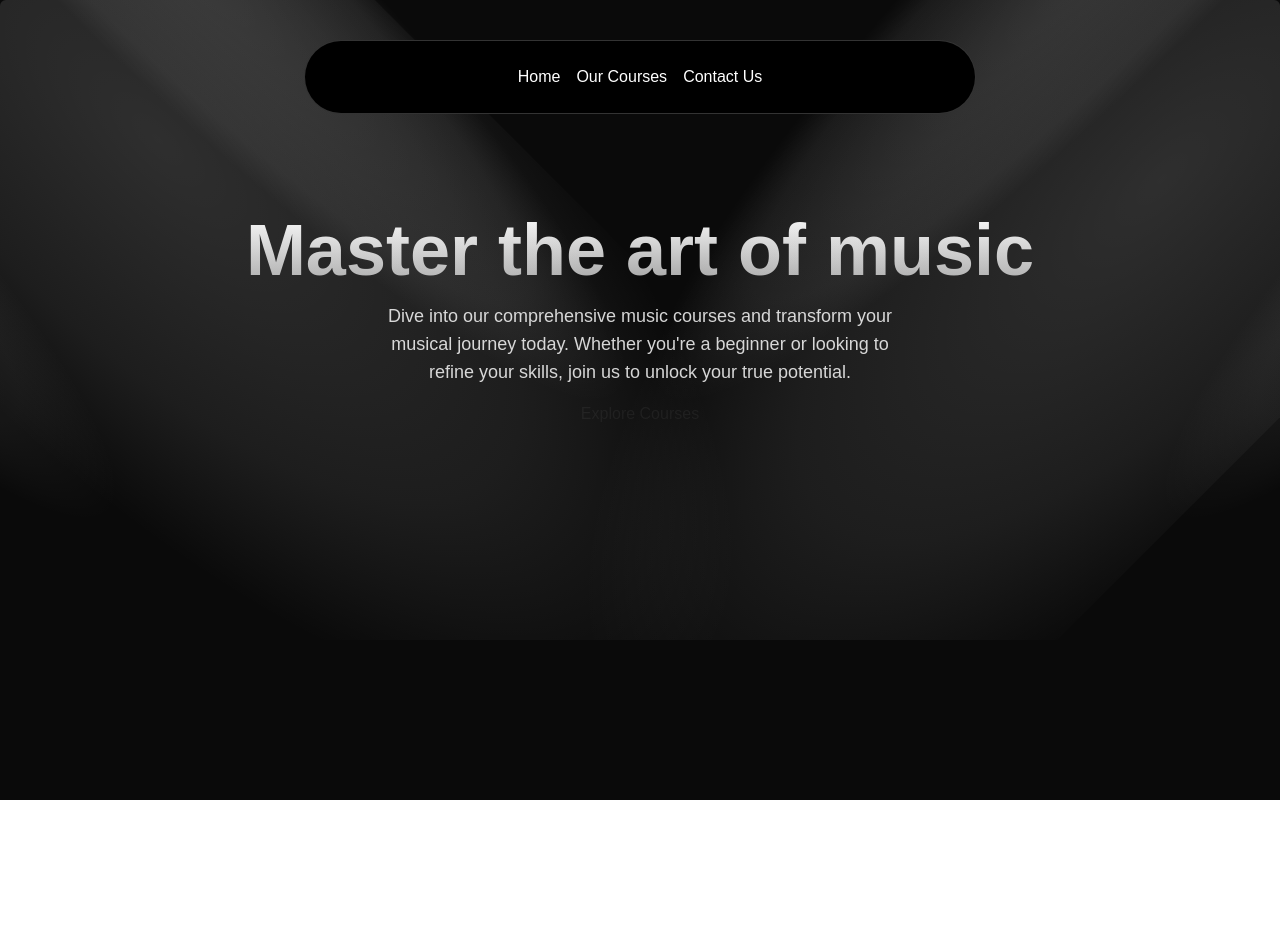
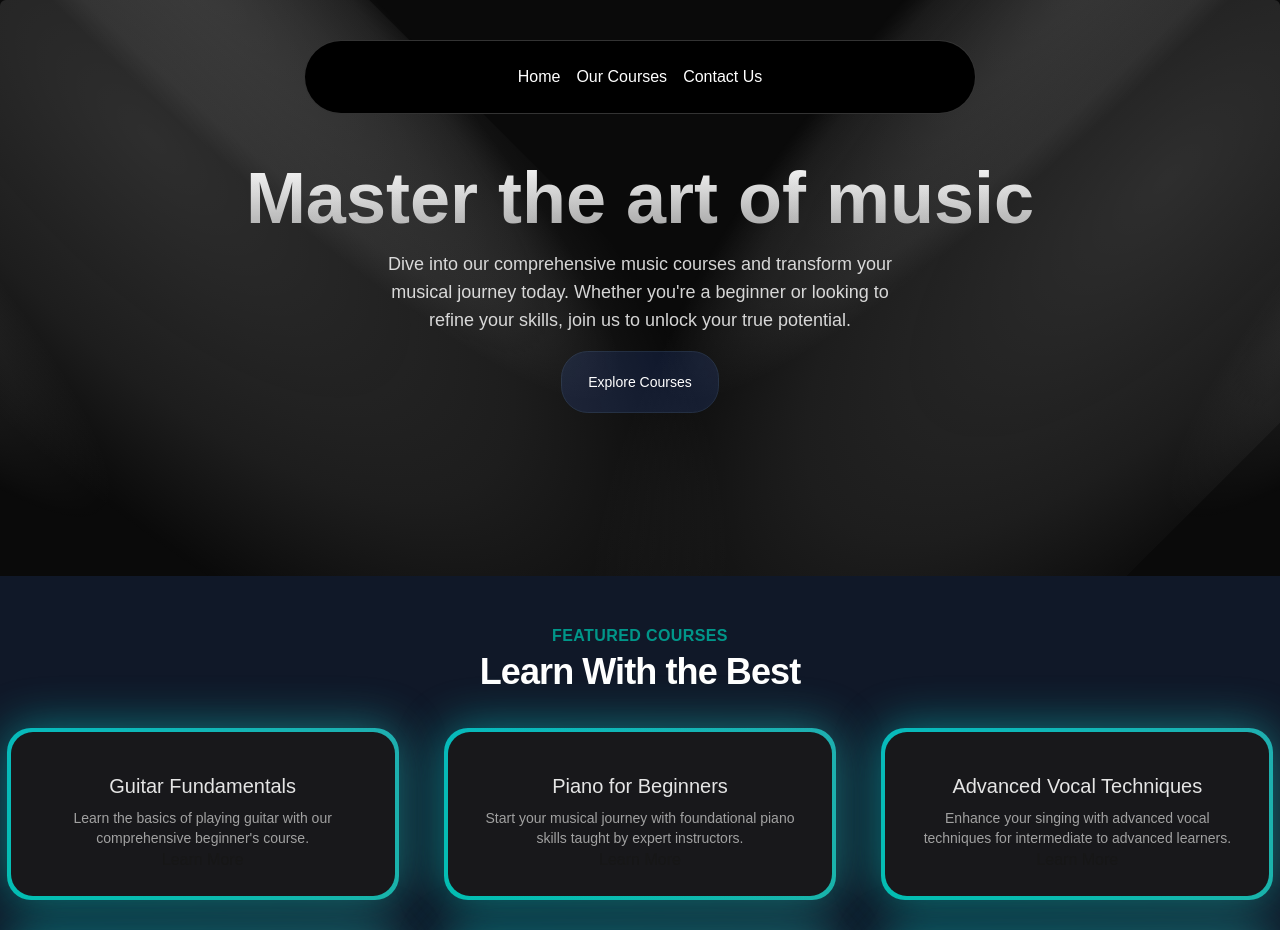
Before and after one commit to rupesh-ranjan/music_next_js, a Next.js app: page / in a window 1280 px wide. Shown: the top 930 px of the page. Before the commit the page ends 800 px from the top, so only its background shows below. Built offline with nearby package versions, Linux system fonts and the light colour scheme.

Commit message:
Featured courses added

```diff
--- a/src/app/page.tsx
+++ b/src/app/page.tsx
@@ -1,9 +1,11 @@
-import HeroSection from "@/components/ui/HeroSection";
+import FeaturedCourses from "@/components/FeaturedCourses";
+import HeroSection from "@/components/HeroSection";
 
 export default function Home() {
   return (
     <main className="min-h-screen bg-black/[0.96] antialiased bg-grid-white/[0.02]">
       <HeroSection />
+      <FeaturedCourses />
     </main>
   );
 }
--- /dev/null
+++ b/src/components/FeaturedCourses.tsx
@@ -0,0 +1,59 @@
+"use client";
+
+import React from "react";
+import courseData from "@/data/music_courses.json";
+import Link from "next/link";
+import { BackgroundGradient } from "./ui/background-gradient";
+
+interface Course {
+  id: number;
+  title: string;
+  slug: string;
+  description: string;
+  price: number;
+  instructor: string;
+  isFeatured: boolean;
+}
+
+function FeaturedCourses() {
+  const featuredCourse = courseData.courses.filter(
+    (course: Course) => course.isFeatured
+  );
+
+  return (
+    <div className="py-12 bg-gray-900">
+      <div className="text-center">
+        <h2 className="text-base text-teal-600 font-semibold tracking-wide">
+          FEATURED COURSES
+        </h2>
+        <p className="mt-2 text-3xl leading-8 font-extrabold tracking-tight text-white sm:text-4xl">
+          Learn With the Best
+        </p>
+      </div>
+      <div className="mt-10">
+        <div className="grid grid-cols-1 sm:grid-cols-2 lg:grid-cols-3 gap-8 justify-center">
+          {featuredCourse.map((course: Course) => (
+            <div className="flex justify-center" key={course.id}>
+              <BackgroundGradient className="flex flex-col rounded-[22px] bg-white dark:bg-zinc-900 overflow-hidden h-full max-w-sm">
+                <div className="p-4 sm:p-6 flex flex-col items-center text-center flex-grow">
+                  <p className="text-lg sm:text-xl text-black mt-4 mb-2 dark:text-neutral-200">
+                    {course.title}
+                  </p>
+                  <p className="text-sm text-neutral-600 dark:text-neutral-400 flex-grow">
+                    {course.description}
+                  </p>
+                  <Link href={`/courses/${course.slug}`}>Learn More</Link>
+                </div>
+              </BackgroundGradient>
+            </div>
+          ))}
+        </div>
+      </div>
+      <div className="mt-20 text-center">
+        <Link href={"/courses"}>View all courses</Link>
+      </div>
+    </div>
+  );
+}
+
+export default FeaturedCourses;
--- a/src/components/ui/HeroSection.tsx
+++ b/src/components/HeroSection.tsx
@@ -1,10 +1,11 @@
 import Link from "next/link";
 import React from "react";
-import { Spotlight } from "./spotlight-new";
+import { Spotlight } from "./ui/spotlight-new";
+import { Button } from "./ui/moving-border";
 
 function HeroSection() {
   return (
-    <div className="h-auto md:h-[40rem] w-full rounded-md flex flex-col items-center justify-center relative overflow-hidden mx-auto py-10 md:py-0">
+    <div className="h-auto md:h-[36rem] w-full rounded-md flex flex-col items-center justify-center relative overflow-hidden mx-auto py-10 md:py-0">
       <Spotlight />
       <div className="p-4 realtive z-10 w-full text-center">
         <h1 className="mt-20 md:mt-0 text-4xl md:text-7xl font-bold bg-clip-text text-transparent bg-gradient-to-b from-neutral-50 to-neutral-400">
@@ -16,7 +17,14 @@ function HeroSection() {
           skills, join us to unlock your true potential.
         </p>
         <div className="mt-4">
-          <Link href={"/courses"}>Explore Courses</Link>
+          <Link href={"/courses"}>
+            <Button
+              borderRadius="1.75rem"
+              className="bg-white dark:bg-slate-900 text-black dark:text-white border-neutral-200 dark:border-slate-800"
+            >
+              Explore Courses
+            </Button>
+          </Link>
         </div>
       </div>
     </div>
--- /dev/null
+++ b/src/components/ui/background-gradient.tsx
@@ -0,0 +1,72 @@
+import { cn } from "@/utils/cn";
+import React from "react";
+import { motion } from "motion/react";
+
+export const BackgroundGradient = ({
+  children,
+  className,
+  containerClassName,
+  animate = true,
+}: {
+  children?: React.ReactNode;
+  className?: string;
+  containerClassName?: string;
+  animate?: boolean;
+}) => {
+  const variants = {
+    initial: {
+      backgroundPosition: "0 50%",
+    },
+    animate: {
+      backgroundPosition: ["0, 50%", "100% 50%", "0 50%"],
+    },
+  };
+  return (
+    <div className={cn("relative p-[4px] group", containerClassName)}>
+      <motion.div
+        variants={animate ? variants : undefined}
+        initial={animate ? "initial" : undefined}
+        animate={animate ? "animate" : undefined}
+        transition={
+          animate
+            ? {
+                duration: 5,
+                repeat: Infinity,
+                repeatType: "reverse",
+              }
+            : undefined
+        }
+        style={{
+          backgroundSize: animate ? "400% 400%" : undefined,
+        }}
+        className={cn(
+          "absolute inset-0 rounded-3xl z-[1] opacity-60 group-hover:opacity-100 blur-xl  transition duration-500 will-change-transform",
+          " bg-[radial-gradient(circle_farthest-side_at_0_100%,#00ccb1,transparent),radial-gradient(circle_farthest-side_at_100%_0,#7b61ff,transparent),radial-gradient(circle_farthest-side_at_100%_100%,#ffc414,transparent),radial-gradient(circle_farthest-side_at_0_0,#1ca0fb,#141316)]"
+        )}
+      />
+      <motion.div
+        variants={animate ? variants : undefined}
+        initial={animate ? "initial" : undefined}
+        animate={animate ? "animate" : undefined}
+        transition={
+          animate
+            ? {
+                duration: 5,
+                repeat: Infinity,
+                repeatType: "reverse",
+              }
+            : undefined
+        }
+        style={{
+          backgroundSize: animate ? "400% 400%" : undefined,
+        }}
+        className={cn(
+          "absolute inset-0 rounded-3xl z-[1] will-change-transform",
+          "bg-[radial-gradient(circle_farthest-side_at_0_100%,#00ccb1,transparent),radial-gradient(circle_farthest-side_at_100%_0,#7b61ff,transparent),radial-gradient(circle_farthest-side_at_100%_100%,#ffc414,transparent),radial-gradient(circle_farthest-side_at_0_0,#1ca0fb,#141316)]"
+        )}
+      />
+
+      <div className={cn("relative z-10", className)}>{children}</div>
+    </div>
+  );
+};
--- /dev/null
+++ b/src/components/ui/moving-border.tsx
@@ -0,0 +1,139 @@
+"use client";
+import React from "react";
+import {
+  motion,
+  useAnimationFrame,
+  useMotionTemplate,
+  useMotionValue,
+  useTransform,
+} from "motion/react";
+import { useRef } from "react";
+import { cn } from "@/utils/cn";
+
+export function Button({
+  borderRadius = "1.75rem",
+  children,
+  as: Component = "button",
+  containerClassName,
+  borderClassName,
+  duration,
+  className,
+  ...otherProps
+}: {
+  borderRadius?: string;
+  children: React.ReactNode;
+  as?: any;
+  containerClassName?: string;
+  borderClassName?: string;
+  duration?: number;
+  className?: string;
+  [key: string]: any;
+}) {
+  return (
+    <Component
+      className={cn(
+        "bg-transparent relative text-xl  h-16 w-40 p-[1px] overflow-hidden ",
+        containerClassName
+      )}
+      style={{
+        borderRadius: borderRadius,
+      }}
+      {...otherProps}
+    >
+      <div
+        className="absolute inset-0"
+        style={{ borderRadius: `calc(${borderRadius} * 0.96)` }}
+      >
+        <MovingBorder duration={duration} rx="30%" ry="30%">
+          <div
+            className={cn(
+              "h-20 w-20 opacity-[0.8] bg-[radial-gradient(var(--sky-500)_40%,transparent_60%)]",
+              borderClassName
+            )}
+          />
+        </MovingBorder>
+      </div>
+
+      <div
+        className={cn(
+          "relative bg-slate-900/[0.8] border border-slate-800 backdrop-blur-xl text-white flex items-center justify-center w-full h-full text-sm antialiased",
+          className
+        )}
+        style={{
+          borderRadius: `calc(${borderRadius} * 0.96)`,
+        }}
+      >
+        {children}
+      </div>
+    </Component>
+  );
+}
+
+export const MovingBorder = ({
+  children,
+  duration = 2000,
+  rx,
+  ry,
+  ...otherProps
+}: {
+  children: React.ReactNode;
+  duration?: number;
+  rx?: string;
+  ry?: string;
+  [key: string]: any;
+}) => {
+  const pathRef = useRef<any>();
+  const progress = useMotionValue<number>(0);
+
+  useAnimationFrame((time) => {
+    const length = pathRef.current?.getTotalLength();
+    if (length) {
+      const pxPerMillisecond = length / duration;
+      progress.set((time * pxPerMillisecond) % length);
+    }
+  });
+
+  const x = useTransform(
+    progress,
+    (val) => pathRef.current?.getPointAtLength(val).x
+  );
+  const y = useTransform(
+    progress,
+    (val) => pathRef.current?.getPointAtLength(val).y
+  );
+
+  const transform = useMotionTemplate`translateX(${x}px) translateY(${y}px) translateX(-50%) translateY(-50%)`;
+
+  return (
+    <>
+      <svg
+        xmlns="http://www.w3.org/2000/svg"
+        preserveAspectRatio="none"
+        className="absolute h-full w-full"
+        width="100%"
+        height="100%"
+        {...otherProps}
+      >
+        <rect
+          fill="none"
+          width="100%"
+          height="100%"
+          rx={rx}
+          ry={ry}
+          ref={pathRef}
+        />
+      </svg>
+      <motion.div
+        style={{
+          position: "absolute",
+          top: 0,
+          left: 0,
+          display: "inline-block",
+          transform,
+        }}
+      >
+        {children}
+      </motion.div>
+    </>
+  );
+};
--- a/src/app/music_courses.json
+++ b/src/data/music_courses.json
@@ -17,7 +17,7 @@
       "description": "Start your musical journey with foundational piano skills taught by expert instructors.",
       "price": 109.99,
       "instructor": "Jane Smith",
-      "isFeatured": false,
+      "isFeatured": true,
       "image": "/courses/piano.jpg"
     },
     {
--- /dev/null
+++ b/tailwind-plugins.js
@@ -0,0 +1 @@
+// This file is used to create custom plugins for Tailwind CSS.
```
